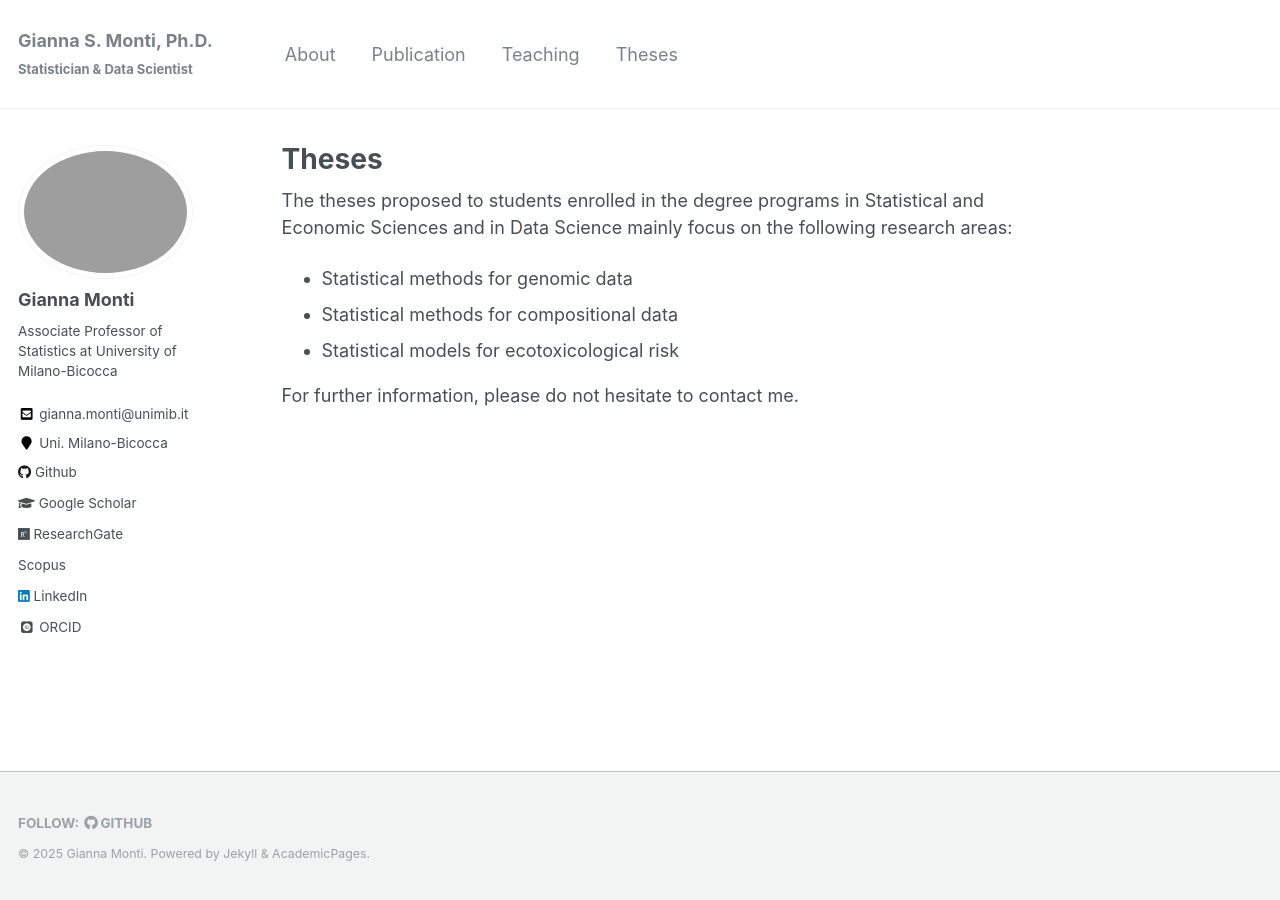
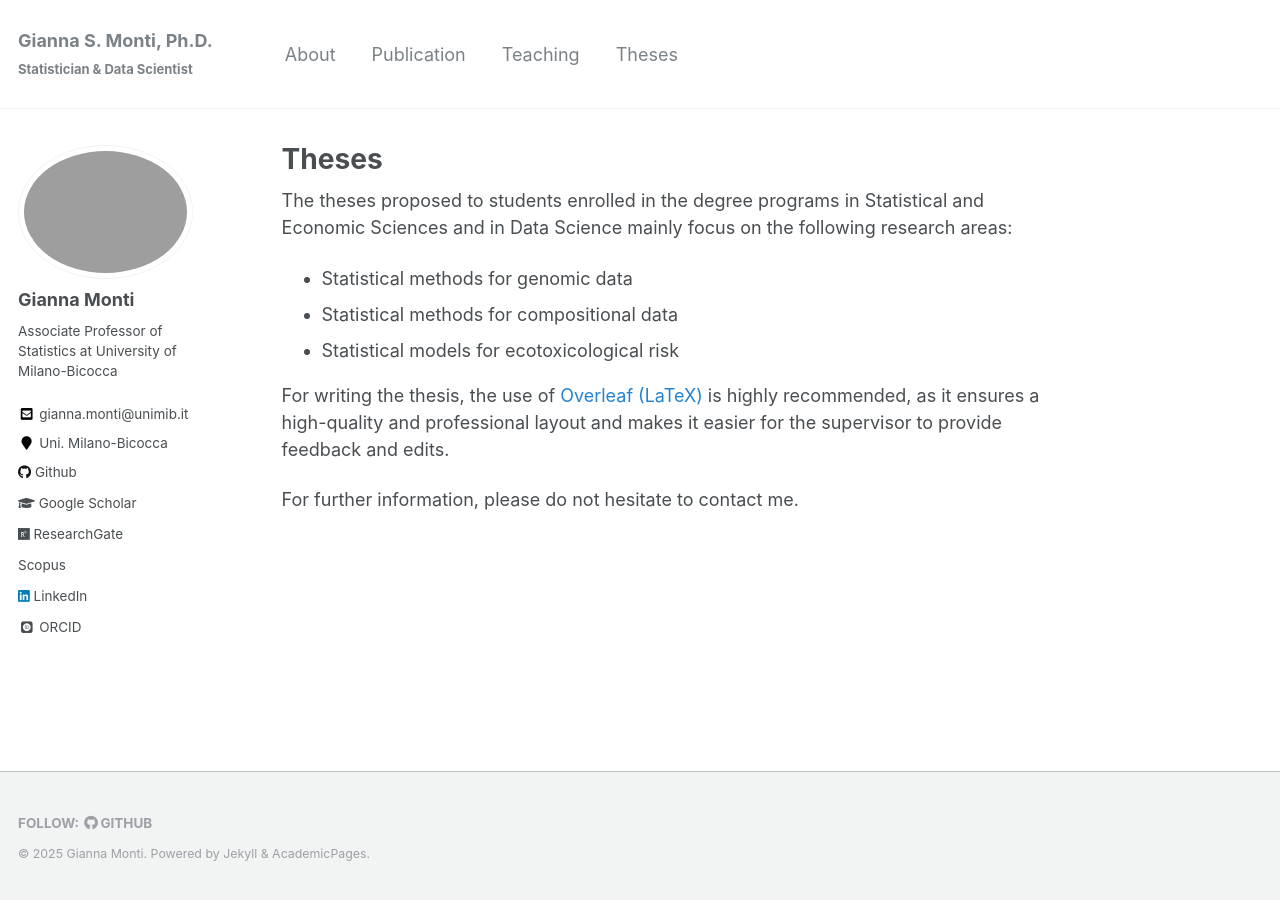
Before and after one commit to giannamonti/giannamonti.github.io, a Jekyll site: the page built from _pages/theses.md, in a window 1280 px wide. Built offline with Jekyll 4.4.1, drawn with Linux system fonts in a browser that asks for light colours; some web fonts are replaced; a style sheet for code colours, icons or effects is not loaded.

Commit message:
overleaf

```diff
--- a/_pages/theses.md
+++ b/_pages/theses.md
@@ -11,4 +11,6 @@ The theses proposed to students enrolled in the degree programs in Statistical a
 - Statistical methods for compositional data
 - Statistical models for ecotoxicological risk
 
+For writing the thesis, the use of [Overleaf (LaTeX)](https://www.overleaf.com/) is highly recommended, as it ensures a high-quality and professional layout and makes it easier for the supervisor to provide feedback and edits.
+
 For further information, please do not hesitate to contact me.
```
